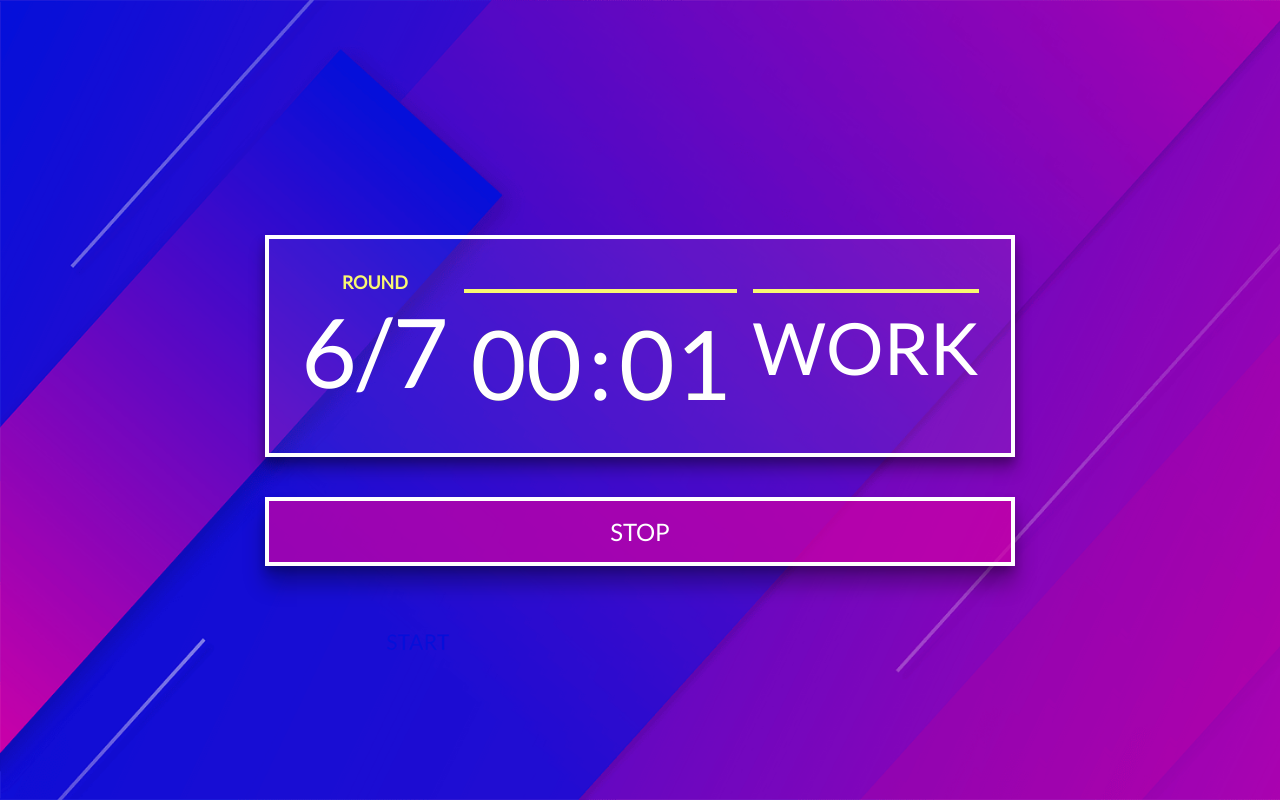
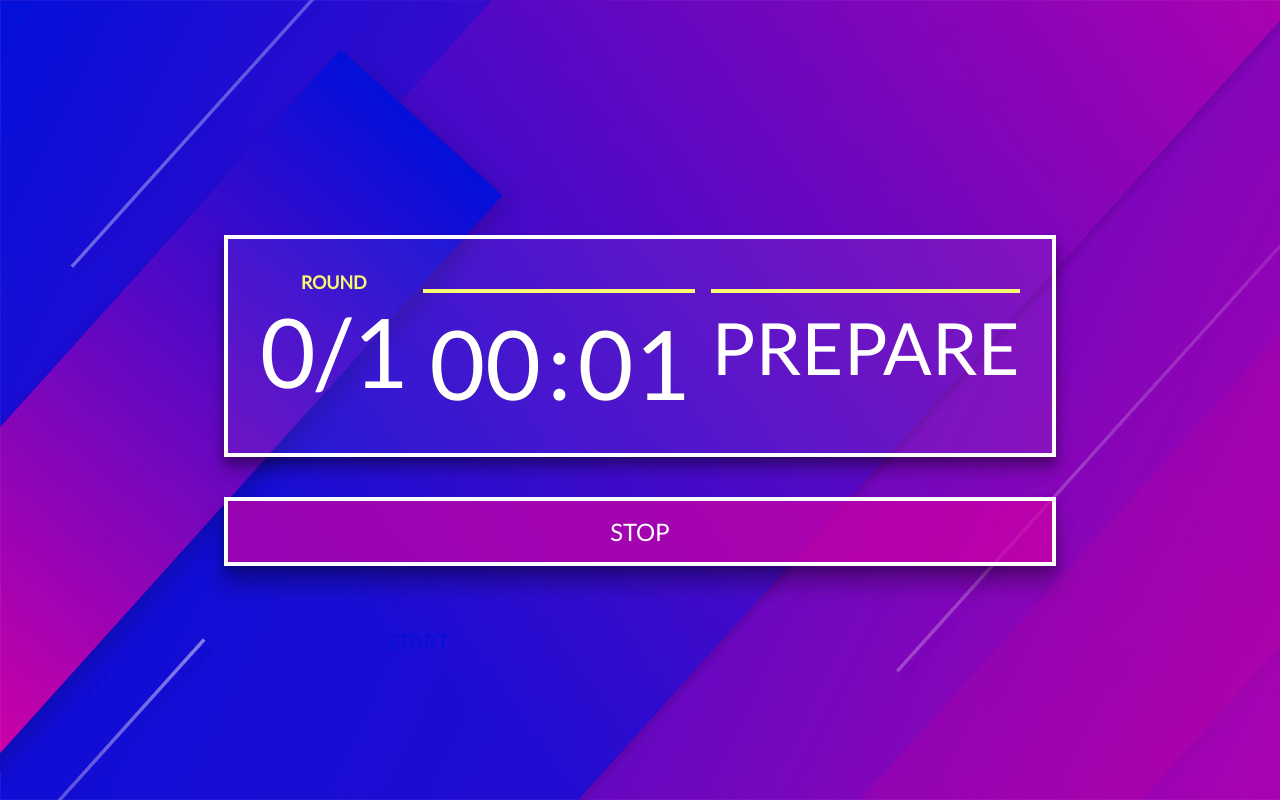
Before and after one commit to flextremedev/workout-interval-timer, a React (Create React App) app: page / in a window 1280 px wide. Both pictures are taken after a click on the button "START". Built offline with nearby package versions, Linux system fonts and the light colour scheme.

Commit message:
Replaced mock data

```diff
--- a/src/App.js
+++ b/src/App.js
@@ -17,6 +17,7 @@ function App() {
     start,
     timeLeft,
     status,
+    roundsLeft,
   } = useWorkoutTimer();
   return (
     <div className={styles.content}>
@@ -31,7 +32,13 @@ function App() {
             setBreakInterval={setBreakInterval}
           />
         ) : (
-          <Counter timeLeft={timeLeft} dataTestId={'time-left'} />
+          <Counter
+            timeLeft={timeLeft}
+            dataTestId={'time-left'}
+            status={status}
+            roundsLeft={roundsLeft}
+            rounds={rounds}
+          />
         )}
       </div>
       <Button onClick={start} data-testid={'start-button'}>
--- a/src/components/Counter/Counter.js
+++ b/src/components/Counter/Counter.js
@@ -2,12 +2,23 @@ import React from 'react';
 import PropTypes from 'prop-types';
 import styles from './Counter.module.css';
 import { DurationInput } from '../DurationInput/DurationInput';
-export function Counter({ timeLeft, dataTestId }) {
+import { Status } from '../../model/Status';
+const evluateStatus = status => {
+  if (status === Status.prework) {
+    return 'PREPARE';
+  }
+  if (status === Status.break) {
+    return 'REST';
+  }
+  return 'WORK';
+};
+export function Counter({ timeLeft, dataTestId, status, roundsLeft, rounds }) {
   return (
     <div className={styles.container}>
       <div className={styles.round}>
         <span className={styles.label}>ROUND</span>
-        <span className={`${styles.text}`}>6/7</span>
+        <span className={`${styles.text}`}>{`${rounds -
+          roundsLeft}/${rounds}`}</span>
       </div>
       <div className={styles.counter}>
         <div className={styles.progress}></div>
@@ -20,12 +31,15 @@ export function Counter({ timeLeft, dataTestId }) {
       </div>
       <div className={styles.statusContainer}>
         <div className={`${styles.progress} ${styles.progressBottom}`}></div>
-        <span className={`${styles.status}`}>WORK</span>
+        <span className={`${styles.status}`}>{evluateStatus(status)}</span>
       </div>
     </div>
   );
 }
 Counter.propTypes = {
-  timeLeft: PropTypes.string,
+  timeLeft: PropTypes.instanceOf(Date),
   dataTestId: PropTypes.string,
+  status: PropTypes.oneOf([Status.work, Status.prework, Status.break]),
+  roundsLeft: PropTypes.number,
+  rounds: PropTypes.number,
 };
--- a/src/components/FormFields/FormFields.js
+++ b/src/components/FormFields/FormFields.js
@@ -11,7 +11,6 @@ export function FormFields({
   breakInterval,
   setBreakInterval,
 }) {
-  console.log(workInterval);
   return (
     <div className={`${styles.formFields}`}>
       <Input
@@ -40,8 +39,8 @@ export function FormFields({
 FormFields.propTypes = {
   rounds: PropTypes.number,
   handleRoundsChange: PropTypes.func,
-  workInterval: PropTypes.string,
+  workInterval: PropTypes.instanceOf(Date),
   setWorkInterval: PropTypes.func,
-  breakInterval: PropTypes.string,
+  breakInterval: PropTypes.instanceOf(Date),
   setBreakInterval: PropTypes.func,
 };
--- a/src/hooks/useWorkoutTimer.js
+++ b/src/hooks/useWorkoutTimer.js
@@ -28,7 +28,7 @@ export function useWorkoutTimer() {
   let timeLeftRef = React.useRef(timeLeft);
   timeLeftRef.current = timeLeft;
   const handleRoundsChange = e => {
-    setRounds(e.target.value);
+    setRounds(Number(e.target.value));
   };
   const start = React.useCallback(() => {
     if (status === Status.stopped) {
@@ -71,17 +71,14 @@ export function useWorkoutTimer() {
             beepBreakLong.play();
             setStatus(Status.work);
             setTimeLeft(workInterval);
-            // final round
-            if (roundsLeftRef.current === 1) {
-              setRoundsLeft(prevRoundsLeft => prevRoundsLeft - 1);
-            }
+            setRoundsLeft(prevRoundsLeft => prevRoundsLeft - 1);
+            // rest
           } else if (
             statusRef.current === Status.work &&
             roundsLeftRef.current > 0
           ) {
             setStatus(Status.break);
             setTimeLeft(breakInterval);
-            setRoundsLeft(prevRoundsLeft => prevRoundsLeft - 1);
             if (secondsLeft <= 4 && secondsLeft > 0) {
               beepBreak.load();
               beepBreak.play();
@@ -115,5 +112,6 @@ export function useWorkoutTimer() {
     start,
     timeLeft,
     status,
+    roundsLeft,
   };
 }
```
